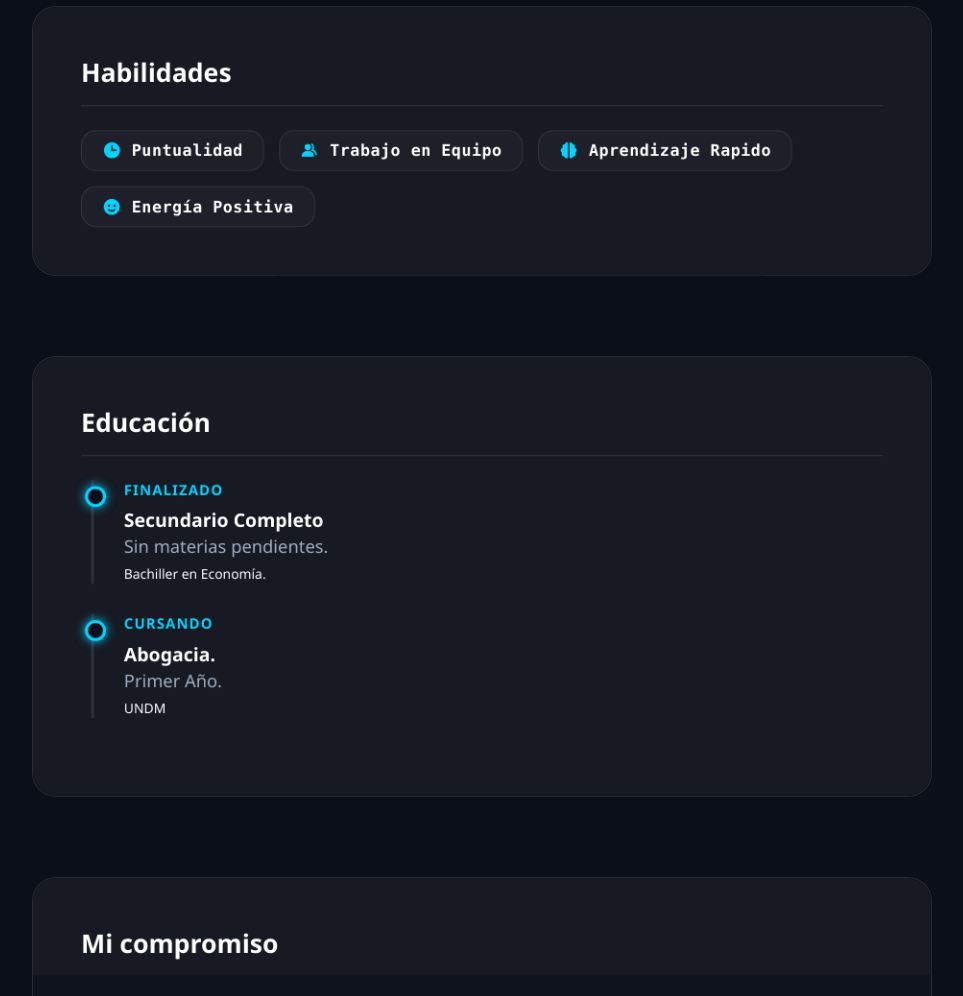
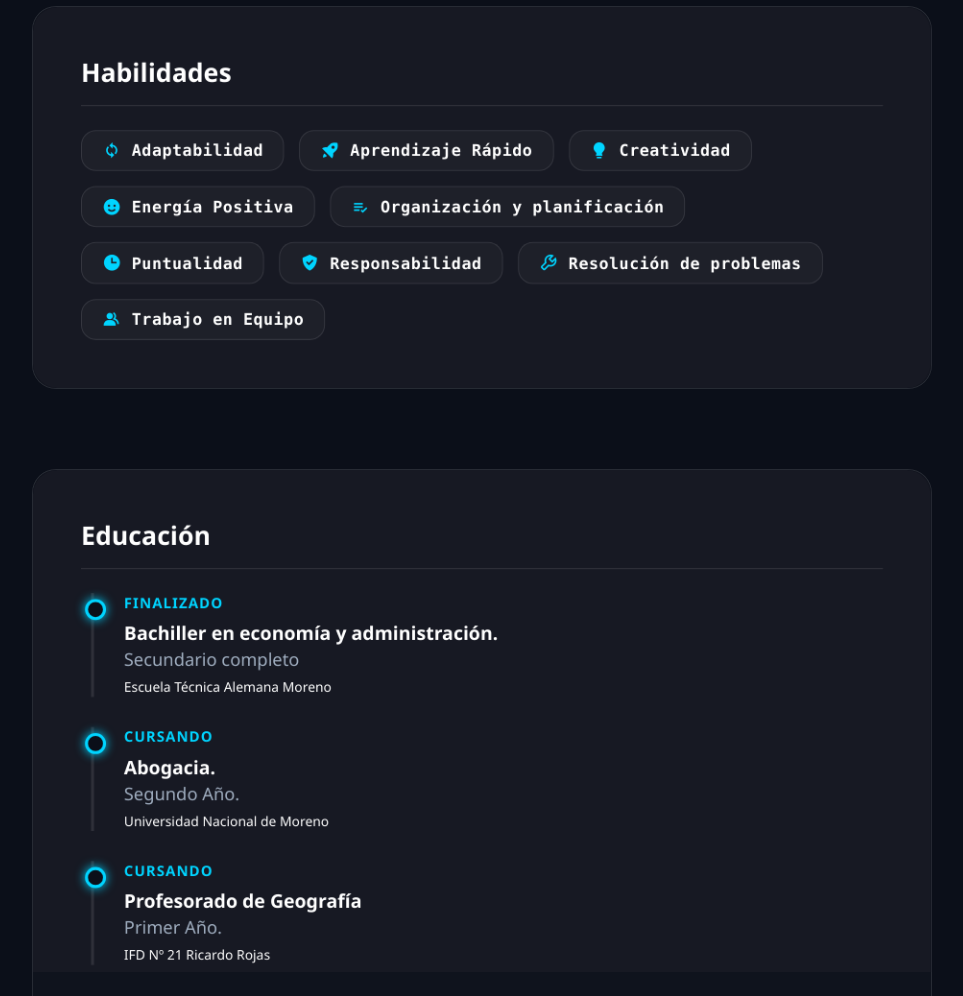
Before and after one commit to cvagusriv/cvagusriv.github.io, a plain HTML site: page index.html in a window 1280 px wide. Shown: the part 1804-2800 px from the top of the page, without its empty margins (158-1121 px from the left). Drawn offline with nearby package versions, Linux system fonts and the light colour scheme.

Commit message:
Initial Commit

```diff
--- a/index.html
+++ b/index.html
@@ -46,7 +46,7 @@
             <article class="card effect-container" id="profile-card">
                 <div class="card-content">
                     <div class="photo-placeholder">
-                        <img src="img/agustin4x4.jpg" alt="Foto de Agustín Rivero" class="profile-photo">
+                        <img src="img/agustin4x4_1.jpg" alt="Foto de Agustín Rivero" class="profile-photo">
                     </div>
                     <h1>Agustín Rivero</h1>
 
@@ -58,7 +58,7 @@
 
                     <div class="social-links">
                         <a href="https://wa.me/5491138479143" class="btn-icon"><i class='bx bxl-whatsapp'></i></a>
-                        <a href="mailto:emaildeagustin@gmail.com" class="btn-icon"><i class='bx bxs-envelope'></i></a>
+                        <a href="mailto:agusrivero09@gmail.com" class="btn-icon"><i class='bx bxs-envelope'></i></a>
                     </div>
 
                     <a href="https://wa.me/5491138479143" class="btn-primary magnetic-btn">
@@ -108,7 +108,7 @@
         <!-- <h2><i class='bx bxs-book-content'></i> Conocimientos Técnicos</h2> -->
         <h2>Conocimientos Técnicos</h2>
         <div class="skills-grid">
-            <div class="skill-tag"><i class='bx bxl-microsoft'></i> Paquete Office (Word/Excel)</div>
+            <div class="skill-tag"><i class='bx bxl-microsoft'></i> Paquete Office (Word/Excel/PowerPoint)</div>
             <div class="skill-tag"><i class='bx bxl-google'></i> Herramientas Google Drive</div>
             <div class="skill-tag"><i class='bx bxs-devices'></i> Manejo de PC y Redes</div>
             <div class="skill-tag"><i class='bx bxs-chat'></i> Inglés Básico/Intermedio</div>
@@ -122,10 +122,15 @@
                     <!-- <h2><i class='bx bxs-bolt'></i> Habilidades</h2> -->
                     <h2>Habilidades</h2>
                     <div class="skills-grid">
+                        <div class="skill-tag"><i class='bx bx-sync'></i> Adaptabilidad</div>
+                        <div class="skill-tag"><i class='bx bxs-rocket'></i> Aprendizaje Rápido</div>
+                        <div class="skill-tag"><i class='bx bxs-bulb'></i> Creatividad</div>
+                        <div class="skill-tag"><i class='bx bxs-smile'></i> Energía Positiva</div>
+                        <div class="skill-tag"><i class='bx bx-list-check'></i> Organización y planificación</div>
                         <div class="skill-tag"><i class='bx bxs-time'></i> Puntualidad</div>
+                        <div class="skill-tag"><i class='bx bxs-check-shield'></i> Responsabilidad</div>
+                        <div class="skill-tag"><i class='bx bx-wrench'></i> Resolución de problemas</div>
                         <div class="skill-tag"><i class='bx bxs-group'></i> Trabajo en Equipo</div>
-                        <div class="skill-tag"><i class='bx bxs-brain'></i> Aprendizaje Rapido</div>
-                        <div class="skill-tag"><i class='bx bxs-smile'></i> Energía Positiva</div>
                     </div>
                 </div>
                 <div class="glare"></div>
@@ -138,15 +143,21 @@
                     <div class="timeline">
                         <div class="timeline-item">
                             <span class="date">Finalizado</span>
-                            <h3>Secundario Completo</h3>
-                            <p>Sin materias pendientes.</p>
-                            <small>Bachiller en Economía.</small>
+                            <h3>Bachiller en economía y administración.</h3>
+                            <p>Secundario completo</p>
+                            <small>Escuela Técnica Alemana Moreno</small>
                         </div>
                         <div class="timeline-item">
                             <span class="date">Cursando</span>
                             <h3>Abogacia.</h3>
+                            <p>Segundo Año.</p>
+                            <small>Universidad Nacional de Moreno</small>
+                        </div>
+                       <div class="timeline-item">
+                            <span class="date">Cursando</span>
+                            <h3>Profesorado de Geografía</h3>
                             <p>Primer Año.</p>
-                            <small>UNDM</small>
+                            <small>IFD Nº 21 Ricardo Rojas</small>
                         </div>
                     </div>
                 </div>
@@ -168,11 +179,13 @@
                 <div class="glare"></div>
             </article>
 
-            <article class="card effect-container contact-card">
+           <article class="card effect-container contact-card">
                 <div class="card-content">
                     <h2>Domicilio</h2>
-                    <p><i class='bx bxs-map'></i> Moreno - Provincia de Buenos Aires - Argentina </p>
-                    <!-- <a href="mailto:emaildeagustin@gmail.com" class="email-link">Enviar Email</a> -->
+                    <p><i class='bx bxs-map'></i> Alcorta 1774 - Moreno - Provincia de Buenos Aires - Argentina </p>
+
+                    <a href="img/CV_Agustin_Rivero.pdf" download="CV_Agustin_Rivero.pdf" class="email-link">Descargar CV</a>
+
                 </div>
                 <div class="glare"></div>
             </article>
```
